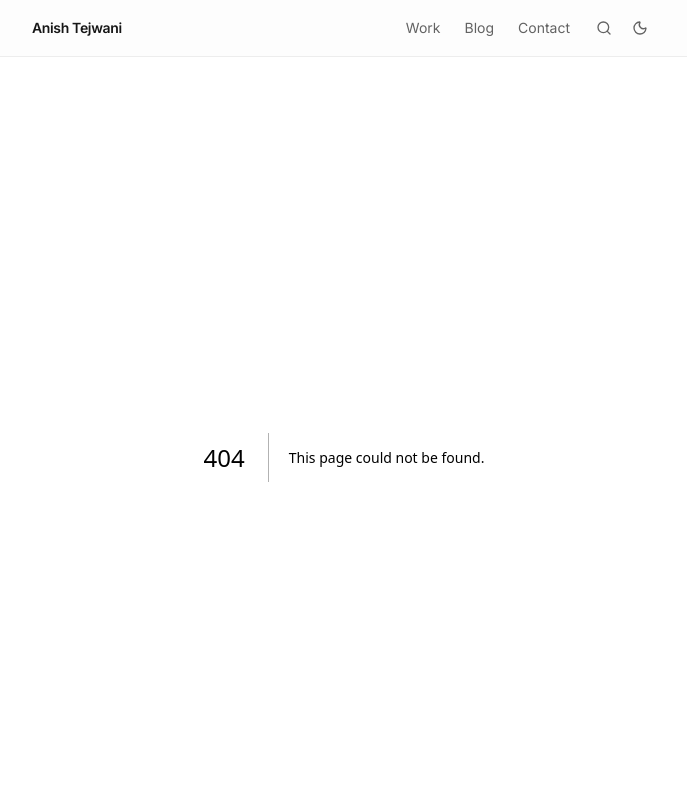
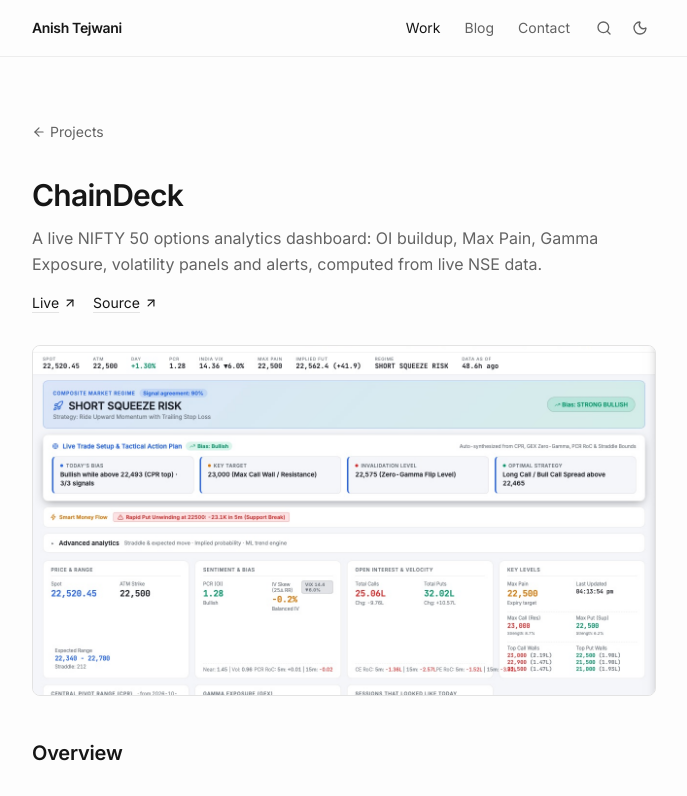
Before and after one commit to anish891/portfolio, a Next.js app: page /projects/chaindeck in a window 1280 px wide. Before the commit this address had no page. Shown: the top 796 px of the page, without its empty margins (296-983 px from the left). Built offline with nearby package versions, Linux system fonts and the light colour scheme.

Commit message:
feat: add project case-study pages and a projects index
Replaces the modal with /projects and /projects/[slug], listing each
project's overview, highlights, stack and related blog posts.

```diff
--- /dev/null
+++ b/app/projects/[slug]/page.tsx
@@ -0,0 +1,102 @@
+import type { Metadata } from "next";
+import Image from "next/image";
+import Link from "next/link";
+import { notFound } from "next/navigation";
+import { ArrowLeft } from "lucide-react";
+import { projects } from "@/lib/data";
+import { getPostsForProject } from "@/lib/blog";
+import { PostList } from "@/components/ui/PostList";
+import { ProjectLinks } from "@/components/ui/ProjectLinks";
+
+interface Props {
+  params: Promise<{ slug: string }>;
+}
+
+export function generateStaticParams() {
+  return projects.map((p) => ({ slug: p.id }));
+}
+
+export async function generateMetadata({ params }: Props): Promise<Metadata> {
+  const { slug } = await params;
+  const project = projects.find((p) => p.id === slug);
+  if (!project) return {};
+  return {
+    title: project.title,
+    description: project.description,
+    alternates: { canonical: `/projects/${project.id}` },
+    openGraph: {
+      title: project.title,
+      description: project.description,
+      images: project.image ? [project.image] : undefined,
+    },
+  };
+}
+
+export default async function ProjectPage({ params }: Props) {
+  const { slug } = await params;
+  const project = projects.find((p) => p.id === slug);
+  if (!project) notFound();
+
+  const posts = getPostsForProject(project.id);
+  const paragraphs = project.longDescription.split("\n\n");
+
+  return (
+    <main id="main" className="container-prose pt-16">
+      <Link
+        href="/projects"
+        className="inline-flex items-center gap-1 text-sm text-muted-foreground transition-colors hover:text-foreground"
+      >
+        <ArrowLeft className="size-3.5" /> Projects
+      </Link>
+
+      <header className="mt-8">
+        <h1 className="text-2xl font-semibold tracking-tight sm:text-3xl">{project.title}</h1>
+        <p className="mt-3 leading-relaxed text-muted-foreground">{project.description}</p>
+        <div className="mt-4">
+          <ProjectLinks project={project} />
+        </div>
+      </header>
+
+      {project.image && (
+        <div className="relative mt-8 aspect-[16/9] overflow-hidden rounded-lg border border-border">
+          <Image
+            src={project.image}
+            alt={`${project.title} preview`}
+            fill
+            priority
+            sizes="(min-width: 672px) 624px, 100vw"
+            className="object-cover"
+          />
+        </div>
+      )}
+
+      <section className="prose-minimal mt-10">
+        <h2 className="!mt-0">Overview</h2>
+        {paragraphs.map((para, i) => (
+          <p key={i}>{para}</p>
+        ))}
+      </section>
+
+      <section className="prose-minimal mt-10">
+        <h2 className="!mt-0">Highlights</h2>
+        <ul>
+          {project.features.map((f) => (
+            <li key={f}>{f}</li>
+          ))}
+        </ul>
+      </section>
+
+      <section className="mt-10">
+        <h2 className="label-mono mb-3">Built with</h2>
+        <p className="text-sm text-foreground/85">{project.techStack.join(", ")}</p>
+      </section>
+
+      {posts.length > 0 && (
+        <section className="mt-12 border-t border-border/60 pt-8">
+          <h2 className="label-mono mb-4">Write-ups</h2>
+          <PostList posts={posts} />
+        </section>
+      )}
+    </main>
+  );
+}
--- /dev/null
+++ b/app/projects/page.tsx
@@ -0,0 +1,60 @@
+import type { Metadata } from "next";
+import Image from "next/image";
+import Link from "next/link";
+import { projects } from "@/lib/data";
+import { getPostsForProject } from "@/lib/blog";
+
+export const metadata: Metadata = {
+  title: "Projects",
+  description: "Things I've built: AI agents, analytics dashboards and browser-based tools.",
+  alternates: { canonical: "/projects" },
+};
+
+export default function ProjectsIndex() {
+  return (
+    <main id="main" className="container-prose pt-16">
+      <h1 className="text-2xl font-semibold tracking-tight">Projects</h1>
+      <p className="mt-2 text-sm text-muted-foreground">
+        Each one has a case study, and most have write-ups on the blog.
+      </p>
+
+      <ul className="mt-10 space-y-12">
+        {projects.map((p) => {
+          const posts = getPostsForProject(p.id);
+          return (
+            <li key={p.id}>
+              {p.image && (
+                <Link
+                  href={`/projects/${p.id}`}
+                  aria-label={`${p.title} case study`}
+                  className="relative mb-4 block aspect-[16/9] overflow-hidden rounded-lg border border-border"
+                >
+                  <Image
+                    src={p.image}
+                    alt={`${p.title} preview`}
+                    fill
+                    sizes="(min-width: 672px) 624px, 100vw"
+                    className="object-cover"
+                  />
+                </Link>
+              )}
+              <h2 className="font-medium tracking-tight">
+                <Link
+                  href={`/projects/${p.id}`}
+                  className="hover:underline hover:decoration-border hover:underline-offset-4"
+                >
+                  {p.title}
+                </Link>
+              </h2>
+              <p className="mt-1 text-sm leading-relaxed text-muted-foreground">{p.description}</p>
+              <p className="mt-2 font-mono text-xs text-muted-foreground">
+                {p.techStack.join(" · ")}
+                {posts.length > 0 && ` · ${posts.length} ${posts.length === 1 ? "post" : "posts"}`}
+              </p>
+            </li>
+          );
+        })}
+      </ul>
+    </main>
+  );
+}
--- a/app/sitemap.ts
+++ b/app/sitemap.ts
@@ -1,5 +1,5 @@
 import type { MetadataRoute } from "next";
-import { siteConfig } from "@/lib/data";
+import { projects, siteConfig } from "@/lib/data";
 import { getAllPosts } from "@/lib/blog";
 
 export default function sitemap(): MetadataRoute.Sitemap {
@@ -9,9 +9,16 @@
     changeFrequency: "yearly" as const,
     priority: 0.6,
   }));
+  const projectPages = projects.map((p) => ({
+    url: `${siteConfig.url}/projects/${p.id}`,
+    changeFrequency: "monthly" as const,
+    priority: 0.7,
+  }));
   return [
     { url: siteConfig.url, changeFrequency: "monthly", priority: 1 },
     { url: `${siteConfig.url}/blog`, changeFrequency: "weekly", priority: 0.8 },
+    { url: `${siteConfig.url}/projects`, changeFrequency: "monthly", priority: 0.8 },
+    ...projectPages,
     ...posts,
   ];
 }
--- a/components/sections/Projects.tsx
+++ b/components/sections/Projects.tsx
@@ -1,26 +1,49 @@
 import Image from "next/image";
-import { ArrowUpRight } from "lucide-react";
+import Link from "next/link";
 import { projects } from "@/lib/data";
 import { Section } from "@/components/ui/Section";
+import { ProjectLinks } from "@/components/ui/ProjectLinks";
 
 export function Projects() {
   return (
-    <Section id="projects" title="Selected work">
+    <Section
+      id="projects"
+      title="Selected work"
+      action={
+        <Link
+          href="/projects"
+          className="text-xs text-muted-foreground transition-colors hover:text-foreground"
+        >
+          All projects
+        </Link>
+      }
+    >
       <ul className="space-y-10">
         {projects.map((project) => (
           <li key={project.id}>
             {project.image && (
-              <div className="relative mb-4 aspect-[16/9] overflow-hidden rounded-lg border border-border">
+              <Link
+                href={`/projects/${project.id}`}
+                aria-label={`${project.title} case study`}
+                className="relative mb-4 block aspect-[16/9] overflow-hidden rounded-lg border border-border"
+              >
                 <Image
                   src={project.image}
                   alt={`${project.title} preview`}
                   fill
                   sizes="(min-width: 672px) 624px, 100vw"
-                  className="object-cover"
+                  className="object-cover transition-transform duration-500 hover:scale-[1.02]"
                 />
-              </div>
+              </Link>
             )}
-            <h3 className="font-medium tracking-tight">{project.title}</h3>
+            <h3 className="font-medium tracking-tight">
+              <Link
+                href={`/projects/${project.id}`}
+                className="hover:underline hover:decoration-border hover:underline-offset-4"
+              >
+                {project.title}
+              </Link>
+            </h3>
             <p className="mt-1 text-sm leading-relaxed text-muted-foreground">
               {project.description}
             </p>
@@ -28,26 +51,13 @@
               {project.techStack.join(" · ")}
             </p>
             <div className="mt-3 flex items-center gap-4 text-sm">
-              {project.deployedUrl && (
-                <a
-                  href={project.deployedUrl}
-                  target="_blank"
-                  rel="noopener noreferrer"
-                  className="inline-flex items-center gap-1 underline decoration-border underline-offset-4 hover:decoration-foreground"
-                >
-                  Live <ArrowUpRight className="size-3.5" />
-                </a>
-              )}
-              {project.githubUrl && (
-                <a
-                  href={project.githubUrl}
-                  target="_blank"
-                  rel="noopener noreferrer"
-                  className="inline-flex items-center gap-1 underline decoration-border underline-offset-4 hover:decoration-foreground"
-                >
-                  Source <ArrowUpRight className="size-3.5" />
-                </a>
-              )}
+              <Link
+                href={`/projects/${project.id}`}
+                className="font-medium underline decoration-border underline-offset-4 hover:decoration-foreground"
+              >
+                Case study
+              </Link>
+              <ProjectLinks project={project} />
             </div>
           </li>
         ))}
--- a/components/ui/CommandPalette.tsx
+++ b/components/ui/CommandPalette.tsx
@@ -23,7 +23,7 @@
   CornerDownLeft,
 } from "lucide-react";
 import { Github, Linkedin, X } from "@/components/ui/icons";
-import { heroContent, projects, siteConfig, socialLinks } from "@/lib/data";
+import { heroContent, projects, socialLinks } from "@/lib/data";
 
 type Group = "Navigate" | "Projects" | "Actions" | "Links";
 
@@ -107,20 +107,16 @@
     const open = (url: string) => window.open(url, "_blank", "noopener,noreferrer");
     return [
       { id: "nav-home", title: "Home", group: "Navigate", icon: Home, run: () => go("/") },
-      { id: "nav-projects", title: "Work", group: "Navigate", icon: FolderGit2, run: () => go("/#projects") },
+      { id: "nav-projects", title: "Projects", group: "Navigate", icon: FolderGit2, run: () => go("/projects") },
       { id: "nav-contact", title: "Contact", group: "Navigate", icon: Mail, run: () => go("/#contact") },
 
       ...projects.map<CommandItem>((p) => ({
         id: `project-${p.id}`,
         title: p.title,
-        subtitle: p.deployedUrl ? "Open live site" : "Open source code",
+        subtitle: "Case study",
         group: "Projects",
         icon: ArrowUpRight,
-        external: true,
-        run: () => {
-          onClose();
-          open(p.deployedUrl ?? p.githubUrl ?? siteConfig.githubUrl);
-        },
+        run: () => go(`/projects/${p.id}`),
       })),
 
       {
--- /dev/null
+++ b/components/ui/ProjectLinks.tsx
@@ -0,0 +1,22 @@
+import { ArrowUpRight } from "lucide-react";
+import type { Project } from "@/lib/data";
+
+const linkClass =
+  "inline-flex items-center gap-1 underline decoration-border underline-offset-4 transition-colors hover:decoration-foreground";
+
+export function ProjectLinks({ project }: { project: Project }) {
+  return (
+    <div className="flex items-center gap-4 text-sm">
+      {project.deployedUrl && (
+        <a href={project.deployedUrl} target="_blank" rel="noopener noreferrer" className={linkClass}>
+          Live <ArrowUpRight className="size-3.5" />
+        </a>
+      )}
+      {project.githubUrl && (
+        <a href={project.githubUrl} target="_blank" rel="noopener noreferrer" className={linkClass}>
+          Source <ArrowUpRight className="size-3.5" />
+        </a>
+      )}
+    </div>
+  );
+}
--- a/lib/data.ts
+++ b/lib/data.ts
@@ -38,7 +38,7 @@
 // ─── Navigation ──────────────────────────────────────────────────────────────
 
 export const navItems: NavItem[] = [
-  { label: "Work", href: "/#projects" },
+  { label: "Work", href: "/projects" },
   { label: "Blog", href: "/blog" },
   { label: "Contact", href: "/#contact" },
 ];
```
